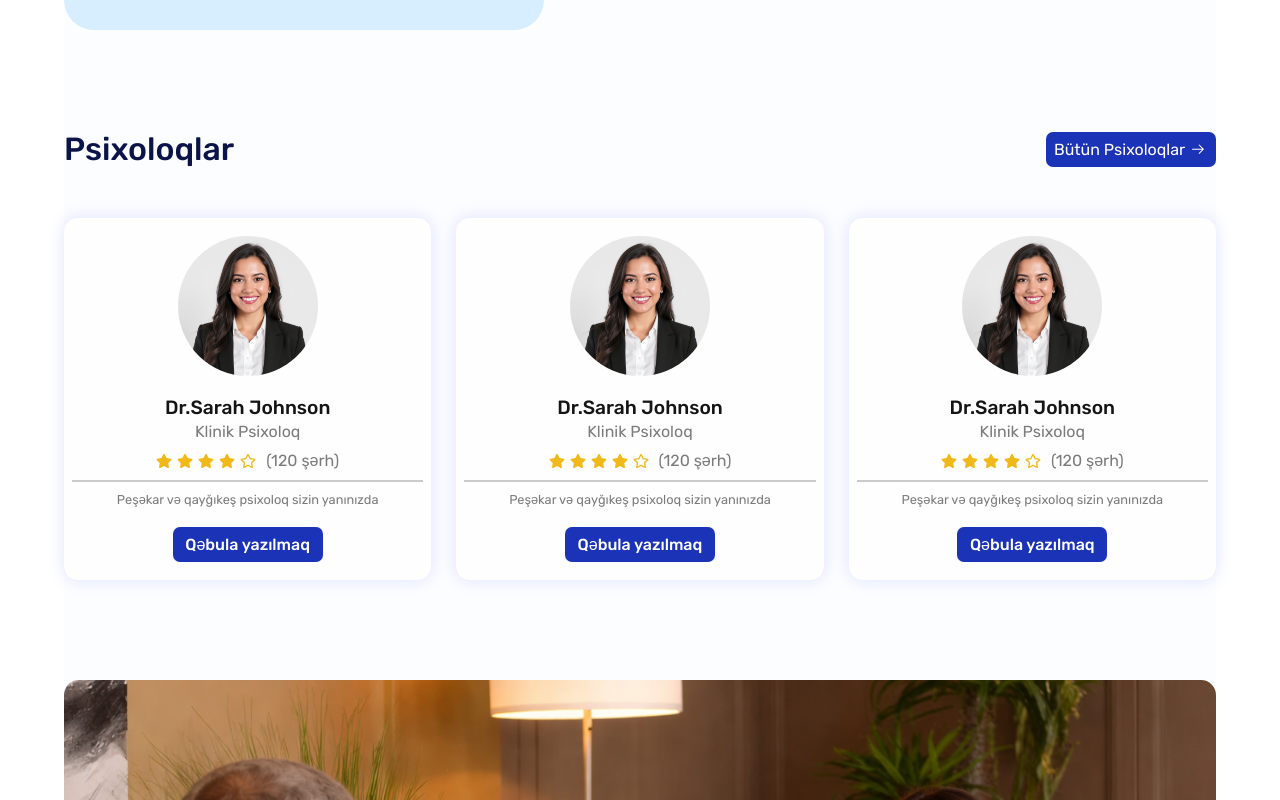
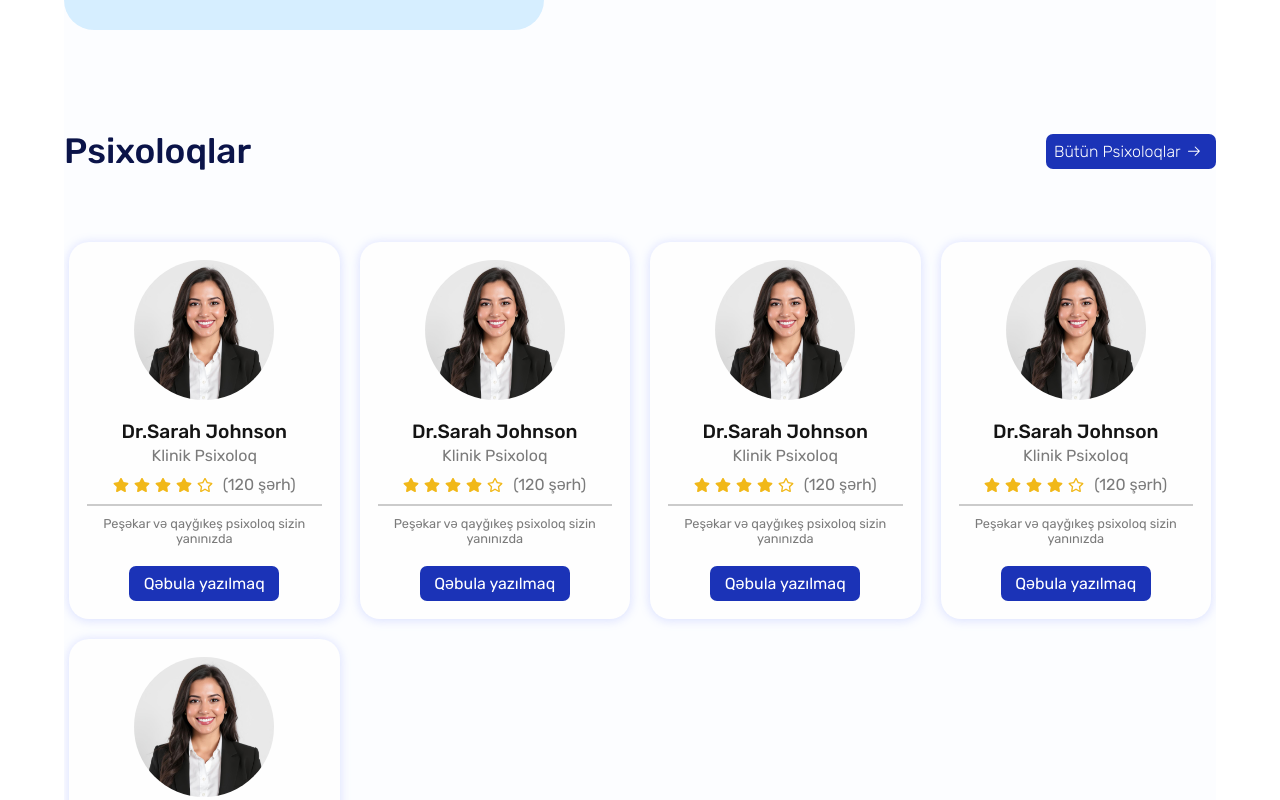
Before and after one commit to aghasalimmusayev/psy-talk-frontend, a React (Vite) app: page / in a window 1280 px wide. Shown: the part 1420-2220 px from the top of the page. Built offline with nearby package versions, Linux system fonts and the light colour scheme.

Commit message:
Fixed some bugs in Main page

```diff
--- a/src/components/main/Psychologists.jsx
+++ b/src/components/main/Psychologists.jsx
@@ -19,6 +19,8 @@ export default function Psychologists() {
                 <Psychologist />
                 <Psychologist />
                 <Psychologist />
+                <Psychologist />
+                <Psychologist />
             </div>
         </section >
     )
--- a/src/components/main/psychologists.css
+++ b/src/components/main/psychologists.css
@@ -1,38 +1,37 @@
-#psychologists {
-    padding: 50px 0;
-}
+#psychologists {padding: 50px 0;}
 .psy_head {
     display: flex;
-    flex-direction: column;
     align-items: center;
-    gap: 20px;
+    justify-content: space-between;
     margin-bottom: 30px;
 }
 .psy_section_heading {
-    font: 500 2rem var(--font-main);
+    font: 500 1.5rem var(--font-main);
     color: var(--color-text7);
 }
 .all_psy_button {
     width: 170px !important;
-    font: 400 1rem var(--font-main) !important;
+    font: 300 1rem var(--font-main) !important;
     display: flex;
     align-items: center;
     gap: 5px;
 }
 .psychologists {
     display: flex;
-    flex-direction: column;
-    gap: 25px;
+    gap: 10px;
+    overflow-x: scroll;
+    padding: 20px 5px;
 }
 .psychologist {
-    width: 100%;
+    width: 230px;
+    flex-shrink: 0;
     border-radius: 14px;
     padding: 18px 8px;
     display: flex;
     flex-direction: column;
     align-items: center;
     background: var(--color-bg6);
-    box-shadow: 0px 0px 15px 1px var(--color-shadow);
+    box-shadow: 0 1px 10px 1px var(--color-shadow);
 }
 .psychologist img {
     width: 140px;
@@ -73,8 +72,10 @@
 .psychologist_text {
     font: 400 0.8rem var(--font-main);
     color: var(--color-text5);
+    text-align: center;
     margin-bottom: 20px;
 }
+.psychologist button {font: 300 1rem var(--font-main);}
 
 @media(min-width:768px) {
     .psy_head {
@@ -85,13 +86,25 @@
     .psychologists {
         display: grid;
         grid-template-columns: repeat(2, 1fr);
+        /* width: auto; */
+        gap: 20px;
+        padding: 20px 5px;
     }
+    .psychologist {
+        width: 100%;
+        border-radius: 20px;
+        padding: 18px;
+    }
+    .psy_section_heading {font-size: 2.2rem;}
 }
 
 @media(min-width:1024px) {
     .psychologists {
         display: grid;
         grid-template-columns: repeat(3, 1fr);
+        width: auto;
     }
+    .psychologist button {font-weight: 400;}
+}
 
-}
+@media(min-width:1220px) {.psychologists {grid-template-columns: repeat(4, 1fr);}}
--- a/src/components/smallComponents/button.css
+++ b/src/components/smallComponents/button.css
@@ -7,4 +7,6 @@
     padding: 8px;
     text-align: center;
     white-space: nowrap;
+    cursor: pointer;
+    outline: none;
 }
--- a/src/index.css
+++ b/src/index.css
@@ -52,7 +52,7 @@ a{text-decoration: none;}
   --color-border4: #CBCBCB;
   --color-border5: #D0D0D0;
 
-  --color-shadow: #d8deffc7;
+  --color-shadow: #d8deffdd;
 }
 
 [data-theme="dark"] {
```
